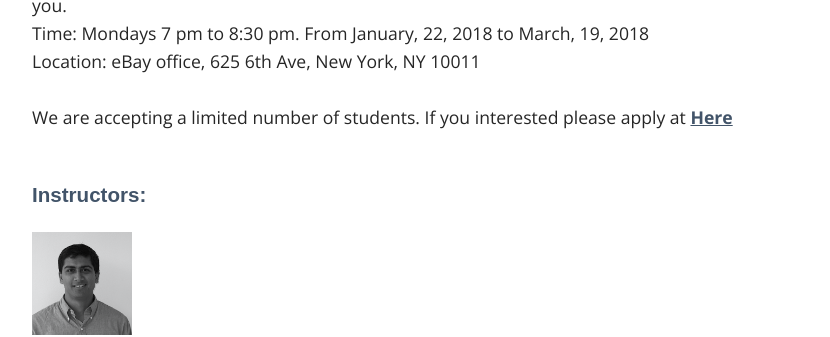
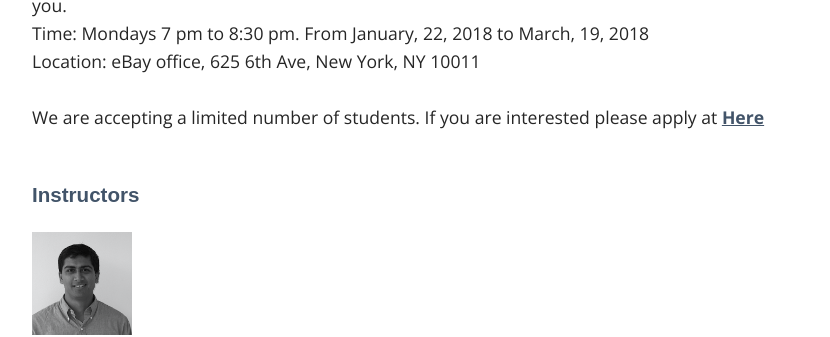
Before and after one commit to ai4all/ai4all.github.io, a Jekyll site: the page built from index.html, in a window 1280 px wide and 900 px high, scrolled down 578 px. Shown: the part 155-492 px from the top of the window, without its empty margins (223-1053 px from the left). Built offline with Jekyll 4.4.1, drawn with Linux system fonts in a browser that asks for light colours; some web fonts are replaced.

Commit message:
Update index.html

```diff
--- a/index.html
+++ b/index.html
@@ -12,11 +12,11 @@ layout: default
 Time: Mondays 7 pm to 8:30 pm. From January, 22, 2018 to March, 19, 2018<br>
 Location: eBay office, 625 6th Ave, New York, NY 10011<br>
 <br>
-We are accepting a limited number of students. If you interested please apply at
+We are accepting a limited number of students. If you are interested please apply at
 <a href="https://docs.google.com/forms/d/1uBJKlEwfSgo3ZzcnGw3sMHCCQ7OloIWNi6f3ABbPDB4/edit"> Here </a>
 
 <br><br>
-<h3> Instructors: </h3>
+<h3> Instructors </h3>
 <img src="pics/gIyengar.png", width=100>
 <br>
 <b>Giri Iyengar, PhD<br>
@@ -32,8 +32,8 @@ Machine Learning. Previously, he was developing machine learning and optimizatio
 
 <br>
 <br>
-Topics
 
+<h3> Topics </h3>
 <br> Introduction to Machine learning (3 sessions)
 <br> Supervised learning (2 sessions)
 <br> Unsupervised learning (1 session)
```
